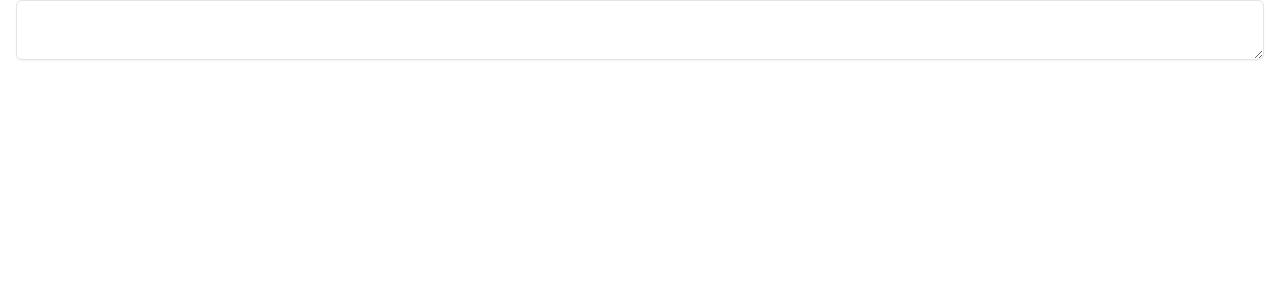
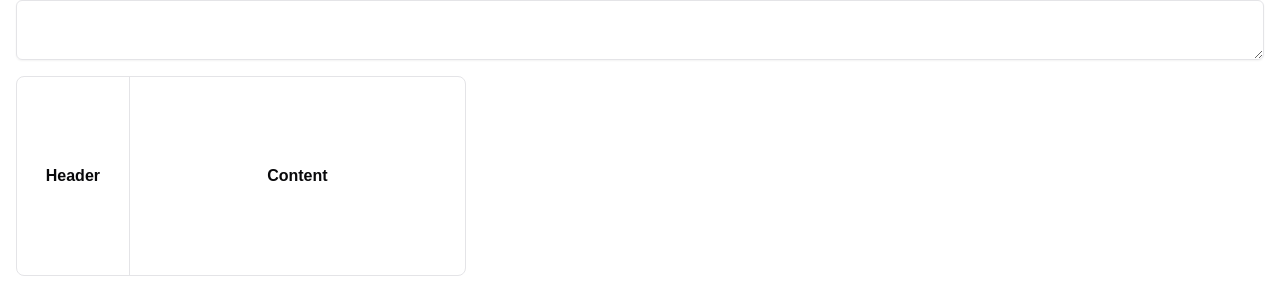
Before and after one commit to GilbertoFreitasJunior997/nextjs-template, a Next.js app: page /components in a window 1280 px wide. Shown: the part 1895-2184 px from the top of the page. Before the commit the page ends 1971 px from the top, so only its background shows below. Built offline with nearby package versions, Linux system fonts and the light colour scheme.

Commit message:
feat: adds resizable component

```diff
--- /dev/null
+++ b/app/components/_samples/resizable-sample/index.tsx
@@ -0,0 +1,24 @@
+"use client";
+
+import { Resizable } from "@/components/resizable";
+
+export const ResizableSample = () => {
+	return (
+		<Resizable.PanelGroup
+			direction="horizontal"
+			className="min-h-[200px] max-w-md rounded-lg border md:min-w-[450px]"
+		>
+			<Resizable.Panel defaultSize={25}>
+				<div className="flex h-full items-center justify-center p-6">
+					<span className="font-semibold">Header</span>
+				</div>
+			</Resizable.Panel>
+			<Resizable.Handle />
+			<Resizable.Panel defaultSize={75}>
+				<div className="flex h-full items-center justify-center p-6">
+					<span className="font-semibold">Content</span>
+				</div>
+			</Resizable.Panel>
+		</Resizable.PanelGroup>
+	);
+};
--- a/app/components/page.tsx
+++ b/app/components/page.tsx
@@ -17,6 +17,7 @@ import { ProgressSample } from "./_samples/progress-sample";
 import { InputOtpSample } from "./_samples/input-otp-sample";
 import { SonnerSample } from "./_samples/sonner-sample";
 import { TextareaSample } from "./_samples/textarea-sample";
+import { ResizableSample } from "./_samples/resizable-sample";
 
 export default function ComponentsPage() {
 	return (
@@ -42,6 +43,7 @@ export default function ComponentsPage() {
 				<InputOtpSample />
 				<SonnerSample />
 				<TextareaSample />
+				<ResizableSample />
 			</div>
 		</div>
 	);
--- /dev/null
+++ b/components/resizable/index.tsx
@@ -0,0 +1,39 @@
+"use client";
+
+import * as ResizablePrimitive from "react-resizable-panels";
+import { DragHandleDots2Icon } from "@radix-ui/react-icons";
+import { cn } from "@/lib/utils";
+import { ResizableHandleProps, ResizablePanelGroupProps } from "./types";
+import { Icon } from "../icon";
+
+const PanelGroup = ({ className, ...props }: ResizablePanelGroupProps) => (
+	<ResizablePrimitive.PanelGroup
+		className={cn(
+			"flex h-full w-full data-[panel-group-direction=vertical]:flex-col",
+			className,
+		)}
+		{...props}
+	/>
+);
+const Panel = ResizablePrimitive.Panel;
+
+const Handle = ({ withHandle, className, ...props }: ResizableHandleProps) => (
+	<ResizablePrimitive.PanelResizeHandle
+		className={cn(
+			"relative flex w-px items-center justify-center bg-border after:absolute after:inset-y-0 after:left-1/2 after:w-1 after:-translate-x-1/2 focus-visible:outline-none focus-visible:ring-1 focus-visible:ring-ring focus-visible:ring-offset-1 data-[panel-group-direction=vertical]:h-px data-[panel-group-direction=vertical]:w-full data-[panel-group-direction=vertical]:after:left-0 data-[panel-group-direction=vertical]:after:h-1 data-[panel-group-direction=vertical]:after:w-full data-[panel-group-direction=vertical]:after:-translate-y-1/2 data-[panel-group-direction=vertical]:after:translate-x-0 [&[data-panel-group-direction=vertical]>div]:rotate-90",
+			className,
+		)}
+		{...props}
+	>
+		{withHandle && (
+			<div className="z-10 flex h-4 w-3 items-center justify-center rounded-sm border bg-border">
+				<Icon
+					src={DragHandleDots2Icon}
+					className="size-2.5"
+				/>
+			</div>
+		)}
+	</ResizablePrimitive.PanelResizeHandle>
+);
+
+export const Resizable = { PanelGroup, Panel, Handle };
--- /dev/null
+++ b/components/resizable/types.ts
@@ -0,0 +1,12 @@
+import * as ResizablePrimitive from "react-resizable-panels";
+import { ComponentProps } from "react";
+
+export type ResizablePanelGroupProps = ComponentProps<
+	typeof ResizablePrimitive.PanelGroup
+>;
+
+export type ResizableHandleProps = React.ComponentProps<
+	typeof ResizablePrimitive.PanelResizeHandle
+> & {
+	withHandle?: boolean;
+};
--- a/package.json
+++ b/package.json
@@ -16,8 +16,8 @@
 		"@radix-ui/react-icons": "^1.3.0",
 		"@radix-ui/react-label": "^2.1.0",
 		"@radix-ui/react-popover": "^1.1.2",
+		"@radix-ui/react-progress": "^1.1.0",
 		"@radix-ui/react-select": "^2.1.2",
-		"@radix-ui/react-progress": "^1.1.0",
 		"@radix-ui/react-slot": "^1.1.0",
 		"class-variance-authority": "^0.7.0",
 		"clsx": "^2.1.1",
@@ -30,6 +30,7 @@
 		"react": "^18",
 		"react-day-picker": "8.10.1",
 		"react-dom": "^18",
+		"react-resizable-panels": "^2.1.4",
 		"sonner": "^1.5.0",
 		"tailwind-merge": "^2.5.3",
 		"tailwindcss-animate": "^1.0.7"
```
Also changed, not shown: 1 other file (tests, documents, lock files or other folders).
